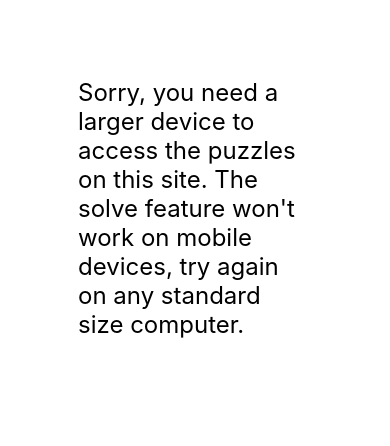
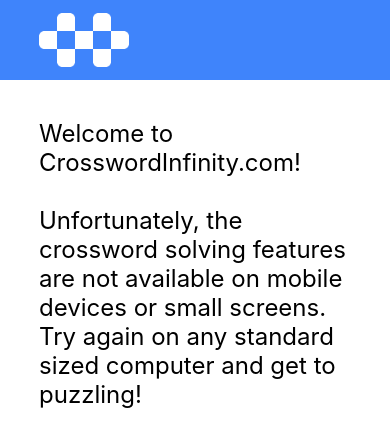
Before and after one commit to nmajumder/crosswordapp-frontend, a React (Create React App) app: page / in a window 390 px wide. Shown: the top 446 px of the page. Built offline with nearby package versions, Linux system fonts and the light colour scheme.

Commit message:
format mobile error screen

```diff
--- a/src/App.css
+++ b/src/App.css
@@ -2,14 +2,8 @@
   text-align: center;
 }
 
-.screen-width-error-msg {
-  margin: 20% 20%;
-  width: 60%;
-  font-size: 18pt;
-}
-
 @media only screen and (min-width: 1000px) {
-  .screen-width-error-msg {
+  .mobile-view {
     display: none
   }
 }
--- a/src/App.js
+++ b/src/App.js
@@ -10,14 +10,14 @@
 import MiniCrosswordApp from './components/MiniCrosswordApp.jsx'
 import StatsApp from './components/StatsApp.jsx'
 import LeaderboardApp from './components/LeaderboardApp.jsx'
+import MobileView from './components/MobileView';
 
 function App() {
 
   return (
     <Fragment>
-      <div className="screen-width-error-msg">
-        Sorry, you need a larger device to access the puzzles on this site.
-        The solve feature won't work on mobile devices, try again on any standard size computer.
+      <div className="mobile-view">
+        <MobileView />
       </div>
       <div className="app-wrapper">
         <Router>
--- a/src/components/LoginModal.jsx
+++ b/src/components/LoginModal.jsx
@@ -283,7 +283,7 @@
                                     <input className="login-input" type="text" placeholder="email" value={email} onChange={this.handleEmailChange} />
                                 </div>
                                 <div className="login-label">
-                                    <input className="login-input" type="text" placeholder="username" value={username} onChange={this.handleUsernameChange} />
+                                    <input className="login-input" type="text" placeholder="public username" value={username} onChange={this.handleUsernameChange} />
                                 </div>
                                 <div className="login-label">
                                     <input className="login-input" type="password" placeholder="password" value={password} onChange={this.handlePasswordChange} />
--- /dev/null
+++ b/src/components/MobileView.jsx
@@ -0,0 +1,22 @@
+import React, { Component, Fragment } from 'react'
+import '../css/MobileView.css'
+import crosswordinfinityinverted from '../images/crosswordinfinityinverted.png'
+
+class MobileView extends Component {
+
+    render () {
+        return (
+            <Fragment>
+                <div className="mobile-nav-bar">
+                    <img className="mobile-logo" src={crosswordinfinityinverted} />
+                </div>
+                <div className="mobile-error-msg">
+                    Welcome to CrosswordInfinity.com!<br/><br/>Unfortunately, the crossword solving features are not available on mobile devices or small screens.
+                    Try again on any standard sized computer and get to puzzling!
+                </div>
+            </Fragment>
+        )
+    }
+}
+
+export default MobileView
--- /dev/null
+++ b/src/css/MobileView.css
@@ -0,0 +1,17 @@
+.mobile-nav-bar {
+    height: 80px;
+    width: 100%;
+    background-color: #3f84fb;
+}
+
+.mobile-logo {
+    margin-left: 10%;
+    margin-top: 13px;
+    height: 54px;
+    width: 90px;
+}
+
+.mobile-error-msg {
+    margin: 10% 10%;
+    font-size: 18pt;
+}
```
